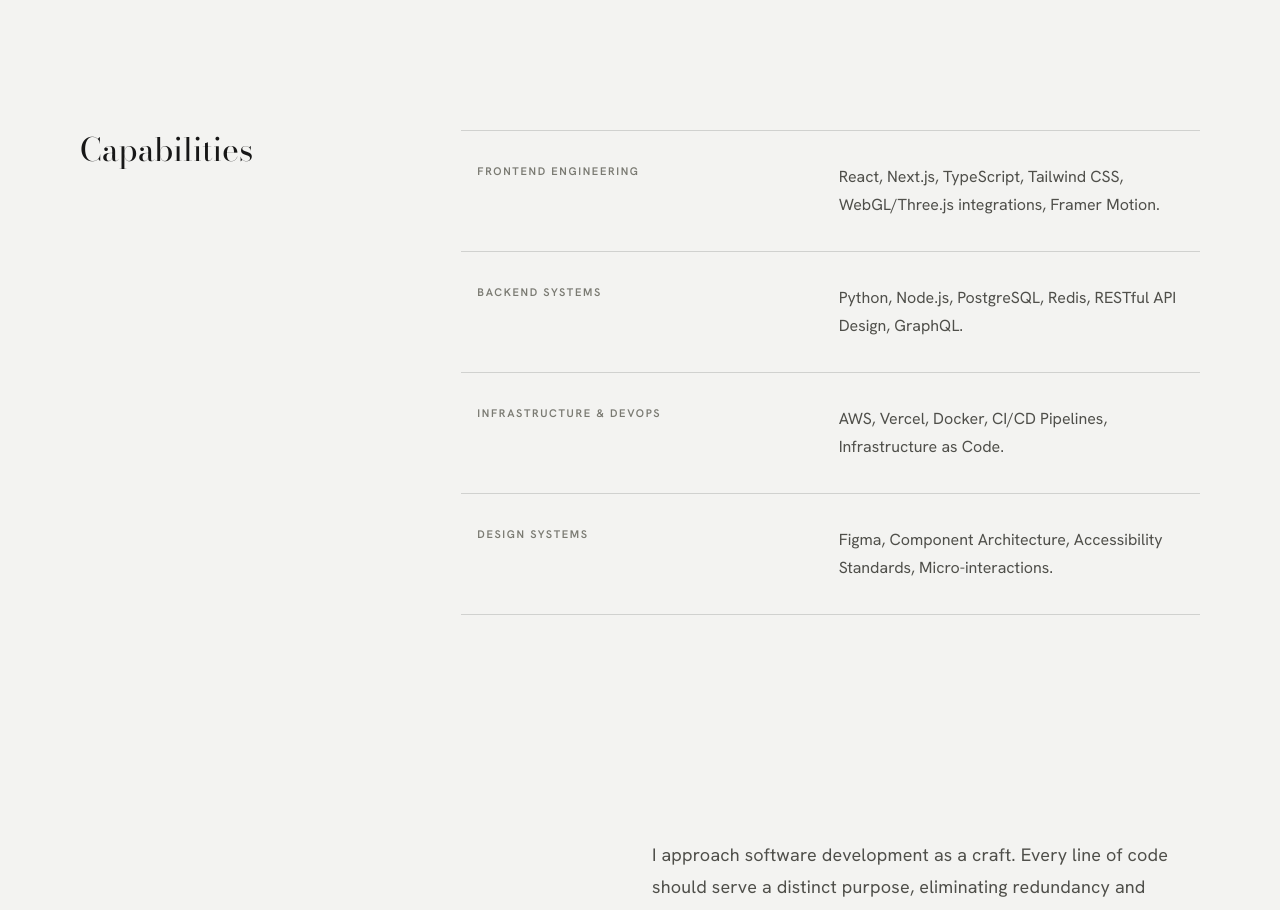
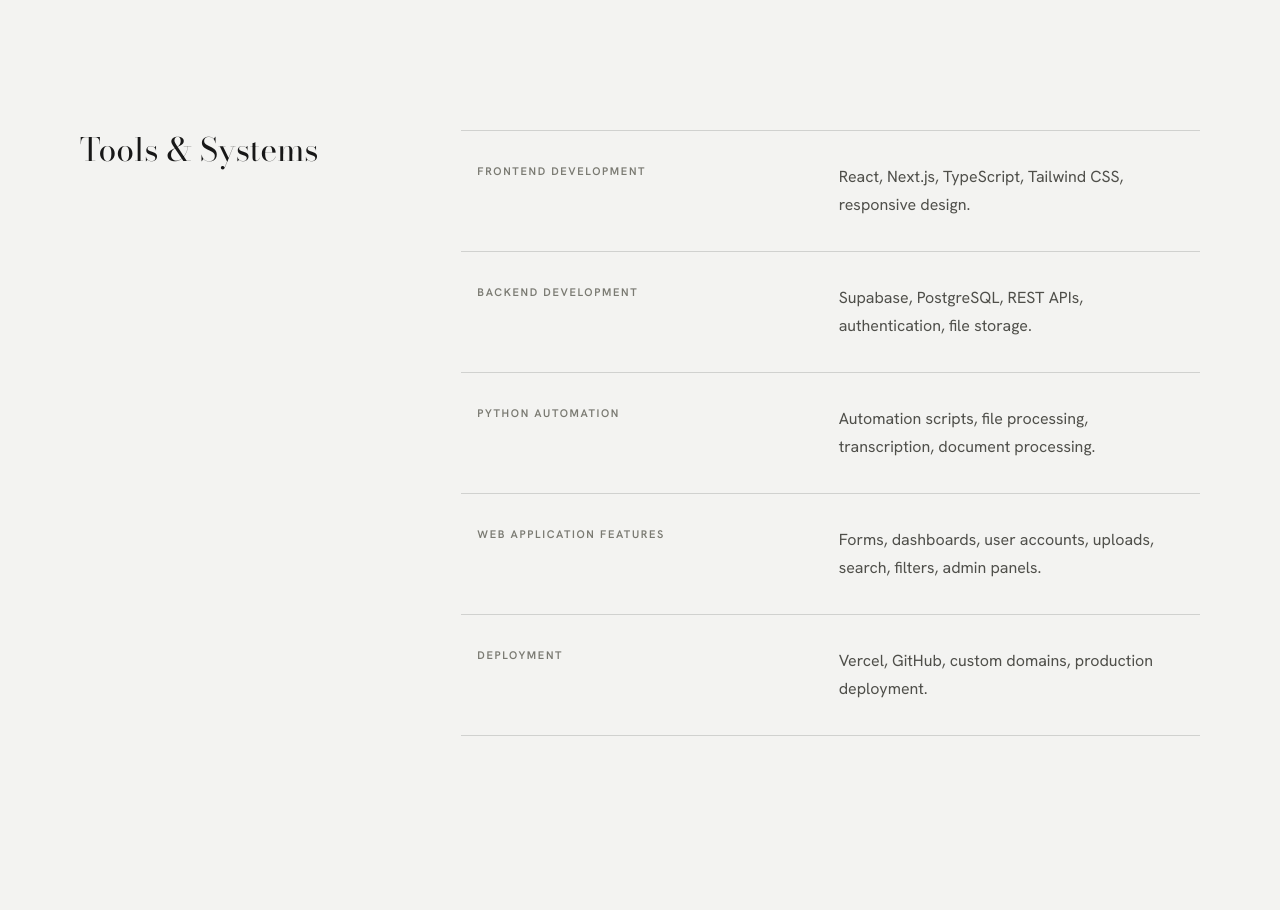
Before and after one commit to pwg011/portfolio-project, a Next.js app: page / in a window 1280 px wide. Shown: the part 2400-3310 px from the top of the page. Built offline with nearby package versions, Linux system fonts and the light colour scheme.

Commit message:
Update tools and systems section

```diff
--- a/app/page.tsx
+++ b/app/page.tsx
@@ -7,24 +7,29 @@ import { Services } from "@/components/services";
 
 const capabilities = [
   {
-    title: "Frontend Engineering",
+    title: "Frontend Development",
     description:
-      "React, Next.js, TypeScript, Tailwind CSS, WebGL/Three.js integrations, Framer Motion.",
+      "React, Next.js, TypeScript, Tailwind CSS, responsive design.",
   },
   {
-    title: "Backend Systems",
+    title: "Backend Development",
     description:
-      "Python, Node.js, PostgreSQL, Redis, RESTful API Design, GraphQL.",
+      "Supabase, PostgreSQL, REST APIs, authentication, file storage.",
   },
   {
-    title: "Infrastructure & DevOps",
+    title: "Python Automation",
     description:
-      "AWS, Vercel, Docker, CI/CD Pipelines, Infrastructure as Code.",
+      "Automation scripts, file processing, transcription, document processing.",
   },
   {
-    title: "Design Systems",
+    title: "Web Application Features",
     description:
-      "Figma, Component Architecture, Accessibility Standards, Micro-interactions.",
+      "Forms, dashboards, user accounts, uploads, search, filters, admin panels.",
+  },
+  {
+    title: "Deployment",
+    description:
+      "Vercel, GitHub, custom domains, production deployment.",
   },
 ];
 
@@ -103,7 +108,7 @@ export default function Home() {
         <section className="section shell">
           <div className="capabilities-grid">
             <div>
-              <h2 className="section-heading sticky-heading">Capabilities</h2>
+              <h2 className="section-heading sticky-heading">Tools &amp; Systems</h2>
             </div>
             <div className="capability-list">
               {capabilities.map((capability) => (
```
